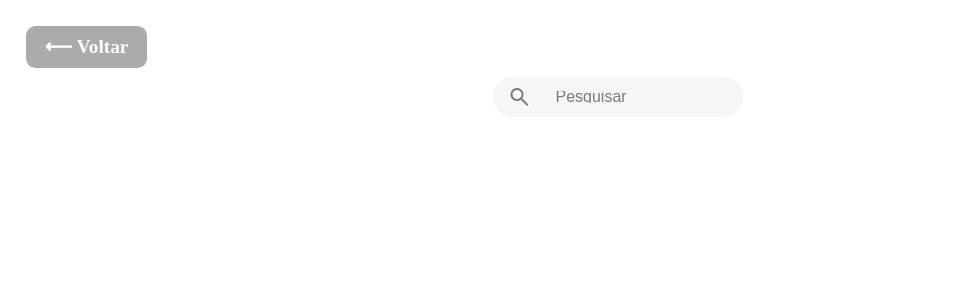
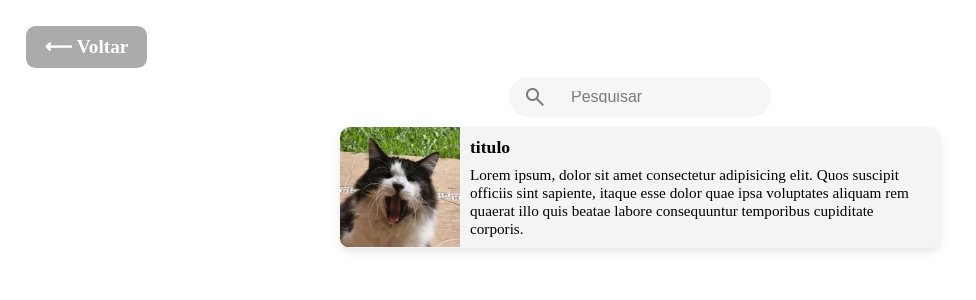
Before and after one commit to lencol-oxidavel/PP-2025, a PHP site: page /pesquisa.php in a window 1280 px wide. Shown: the top 300 px of the page, without its empty margins (0-976 px from the left). Run offline with PHP 8.4, Linux system fonts and the light colour scheme.

Commit message:
depois de sofrer, resultado

```diff
--- a/assets/style.css
+++ b/assets/style.css
@@ -165,7 +165,7 @@ aside {
     padding: 2% 0 2% 0;
     display: flex;
     width: 30%;
-    background-color: rgb(243, 243, 243);
+    background-color: rgb(46, 46, 46);
     flex-direction: column;
     box-sizing: border-box;
 }
--- a/assets/style3.css
+++ b/assets/style3.css
@@ -1,16 +1,29 @@
+
+.search-form {
+    width: 35%;
+    display: flex;
+    justify-content: center;
+}
+
 .search{
     --padding: 14px;
-    max-width: 600px;
     min-width: 250px;
-    width: 70%;
+    width: 60%;
     height: 40px;
     display: flex;
     align-items: center;
     padding: var(--padding);
     border-radius: 30px;
     background: #f6f6f6;
-    transition: box-shadow 0.25s;
+    transition: box-shadow 0.25s, width 0.4s ease, height 0.4s ease;
     box-sizing: border-box;
+
+}
+
+.search:focus-within {
+    box-shadow: 0 0 6px rgba(0, 0, 0, 0.6);
+    width: 90%;
+    height: 45px;
 }
 
 .search:focus-within{
@@ -35,6 +48,60 @@
     color: rgba(0, 0, 0, 0.5);
 }
 
+.Resultado {
+    display: flex;
+    background-color: #f4f4f4;
+    border-radius: 10px;
+    overflow: hidden;
+    box-shadow: 0 4px 8px rgba(0,0,0,0.1);
+    transition: transform 0.2s ease;
+    width: 100%;
+    max-width: 600px;
+    margin: 10px auto;
+}
+
+.Resultado-img {
+    flex: 0 0 120px;
+    height: 120px;
+}
+
+.Resultado-img img {
+    width: 100%;
+    height: 100%;
+    object-fit: cover;
+}
+
+.Resultado-Texto {
+    display: flex;
+    flex-direction: column;
+    flex: 1;
+    padding: 10px;
+    overflow: hidden;
+    box-sizing: border-box;
+}
+
+/* Seções separadas para título e texto */
+.Resultado-Texto h2 {
+    font-size: 1.1rem;
+    font-weight: bold;
+    margin: 0 0 8px;
+    word-break: break-word;
+    white-space: normal;
+}
+
+.Resultado:hover {
+    transform: scale(1.01);
+}
+
+.Resultado-Texto p {
+    font-size: 0.95rem;
+    margin: 0;
+    word-break: break-word;
+    white-space: normal;
+}
+
+
+
 body {
     display: flex;
     justify-content: center;
@@ -44,6 +111,7 @@ body {
     background-color: #ffffff;
     margin-top: 6%;
     padding: 0 1rem;
+    flex-direction: column;
 }
 
 html{
@@ -90,7 +158,6 @@ html{
         left: 3vw;
         padding: 0.6em 1.2em;
     }
-
 }
 @media (max-width: 450px) {
     .voltar {
@@ -99,5 +166,4 @@ html{
         left: 3vw;
         padding: 0.6em 1.2em;
     }
-
 }
--- a/pesquisa.php
+++ b/pesquisa.php
@@ -12,11 +12,26 @@
 
     <a href="javascript:history.back()" class="voltar">&#10229; Voltar</a>
 
-    <form>
+    <form class="search-form">
         <div class="search">
            <span class="search-icon material-symbols-outlined">search</span>
            <input class="search-input" type="search" placeholder="Pesquisar">
         </div>
     </form>
+    <div class="Resultado">
+        <div class="Resultado-img">
+            <img src="./image/gago2.png" alt="Imagem do resultado">
+        </div>
+        <div class="Resultado-Texto">
+            <h2>titulo</h2>
+            <p>Lorem ipsum, dolor sit amet consectetur adipisicing elit.
+                Quos suscipit officiis sint sapiente, itaque esse dolor
+                quae ipsa voluptates aliquam rem quaerat illo quis beatae labore
+                consequuntur temporibus cupiditate corporis.
+            </p>
+        </div>
+    </div>
+</div>
+
 </body>
 </html>
```
